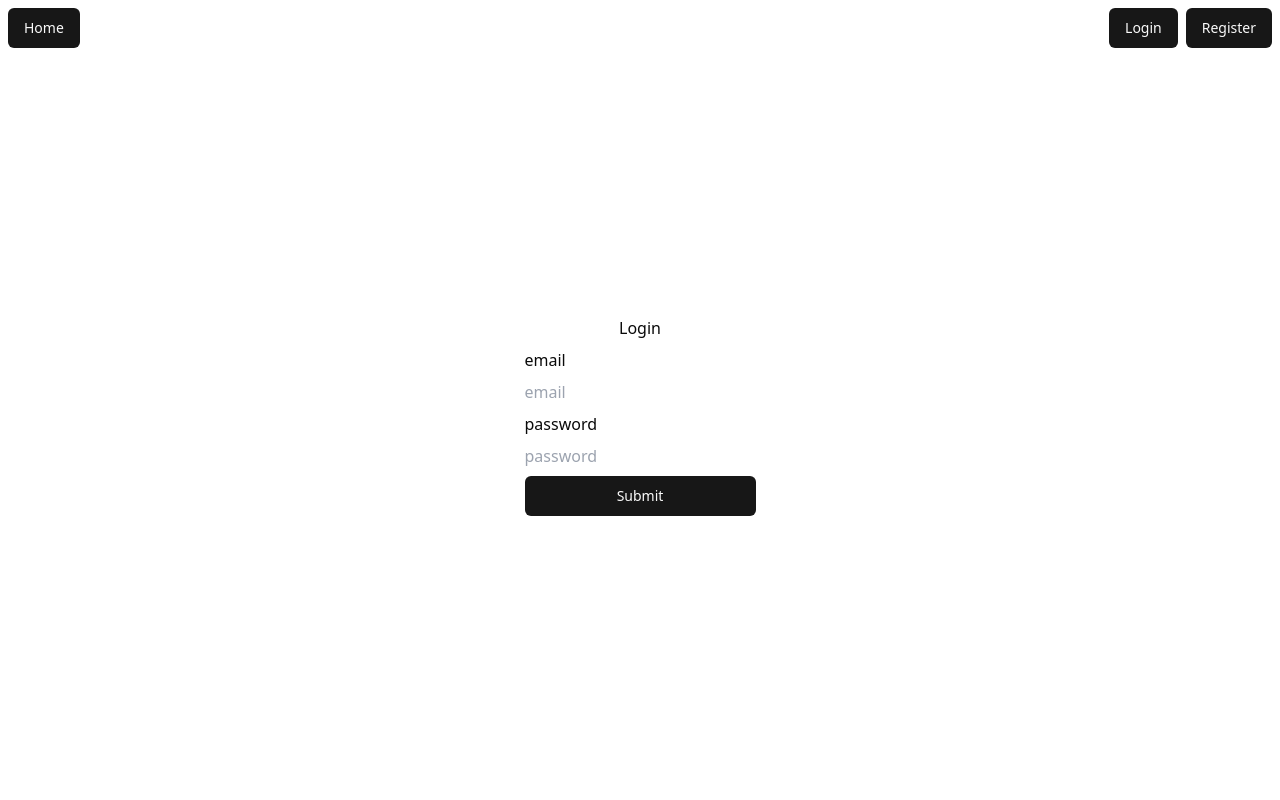
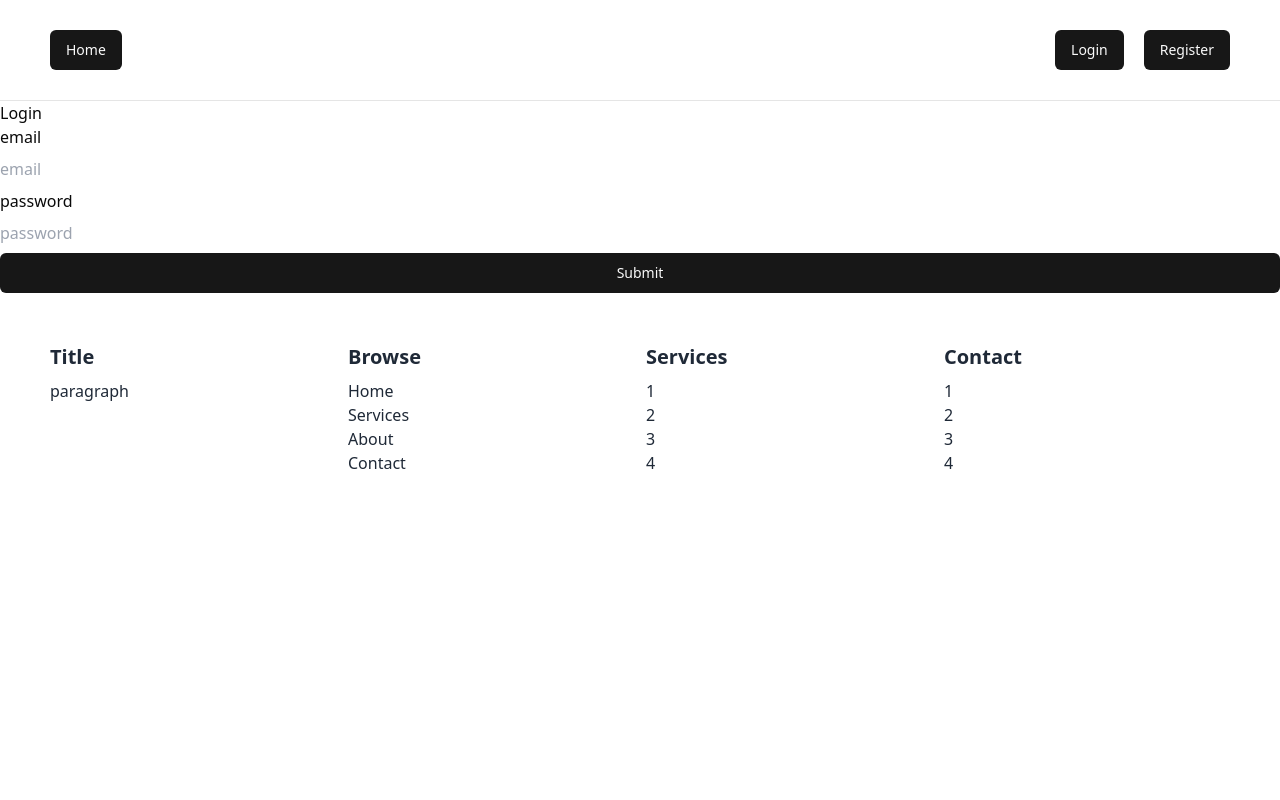
Before and after one commit to Endeyr/coffee-review, a React (Vite) app: page /auth/login in a window 1280 px wide. Shown: the top 800 px of the page. Built offline with nearby package versions, Linux system fonts and the light colour scheme; no server answers.

Commit message:
fixed navbar sticky to top of page

```diff
--- a/src/components/navbar/index.tsx
+++ b/src/components/navbar/index.tsx
@@ -19,13 +19,19 @@ const Navbar = () => {
   return (
     <>
       {/* Desktop Nav */}
-      <nav className="flex justify-between">
-        <div className="flex items-center m-2">
+      <header className="sticky top-0 z-50 hidden justify-between border-b bg-white dark:bg-black md:block">
+        <div className="flex h-16 items-center p-[50px]">
+          <div className="mx-auto w-full space-y-20">
+            <div className="flex justify-between">
+              {/* Left Side */}
+              <div className="flex items-center justify-start gap-4">
                 <Button>
                   <Link to={"/"}>Home</Link>
                 </Button>
               </div>
-        <ul className="flex items-center gap-2 m-2">
+              {/* Right Side */}
+              <nav className="flex items-center justify-end">
+                <ul className="flex items-center gap-4 space-x-1">
                   {!user ? (
                     <>
                       <li>
@@ -46,6 +52,10 @@ const Navbar = () => {
                   )}
                 </ul>
               </nav>
+            </div>
+          </div>
+        </div>
+      </header>
       {/* Mobile Nav */}
     </>
   );
--- a/src/routes/root.tsx
+++ b/src/routes/root.tsx
@@ -8,9 +8,9 @@ import { Outlet } from "react-router-dom";
 const Root = () => {
   const [isLoggedIn, setIsLoggedIn] = useState(false);
   return (
-    <section className="h-screen w-full">
+    <section className="relative min-h-screen w-full">
       <Navbar />
-      <div className="flex h-[90dvh] flex-col items-center justify-center gap-2">
+      <main className="mx-auto">
         <Outlet
           context={
             {
@@ -19,7 +19,7 @@ const Root = () => {
             } satisfies IContext
           }
         />
-      </div>
+      </main>
       <Footer />
     </section>
   );
```
Lines whose indentation alone changed are shown as unchanged.
